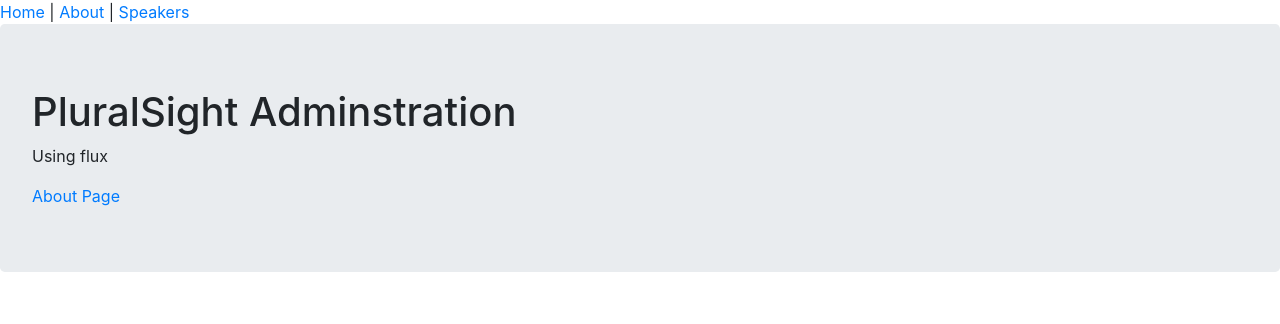
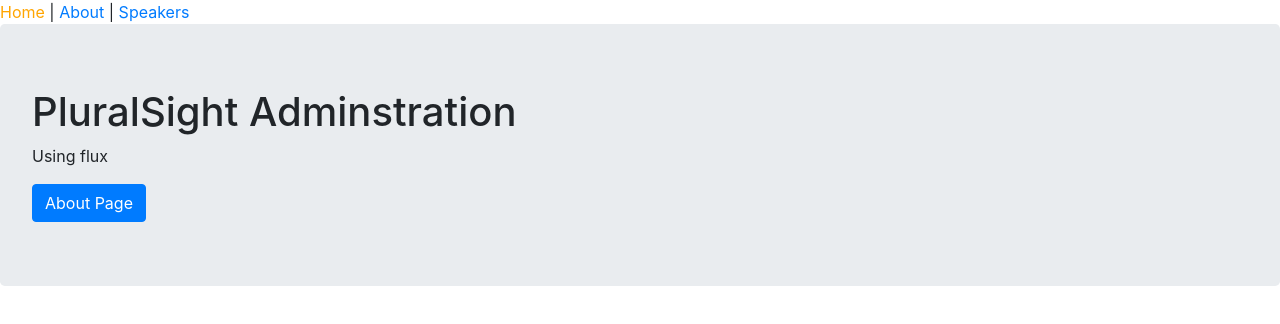
Before and after one commit to akashgarg3a/React-Demo, a React (Create React App) app: page / in a window 1280 px wide. Shown: the top 324 px of the page. Built offline with nearby package versions, Linux system fonts and the light colour scheme.

Commit message:
Added Link and NavLink

```diff
--- a/src/components/HomePage.js
+++ b/src/components/HomePage.js
@@ -1,11 +1,12 @@
 import React from 'react';
+import { Link } from "react-router-dom";
 
 function HomePage() {
     return (
     <div className='jumbotron'>
         <h1>PluralSight Adminstration</h1>
         <p>Using flux</p>
-        <a href='/about'>About Page</a>
+        <Link to='about' className='btn btn-primary'>About Page</Link>
     </div>
     );
 }
--- a/src/components/common/Header.js
+++ b/src/components/common/Header.js
@@ -1,9 +1,13 @@
 import React from "react";
+import { NavLink } from 'react-router-dom';
 
 function Header() {
+    const activeStyle = { color : "orange"}
     return (
         <nav>
-            <a href="/">Home</a>    |   <a href="/about">About</a>  |   <a href="/speakers">Speakers</a>
+            <NavLink activeStyle={activeStyle} to="/" exact>Home</NavLink>
+            {" | "} <NavLink activeStyle={activeStyle} to="/about" exact>About</NavLink>
+            {" | "} <NavLink activeStyle={activeStyle} to="/speakers" exact>Speakers</NavLink>
         </nav>
     )
 }
```
